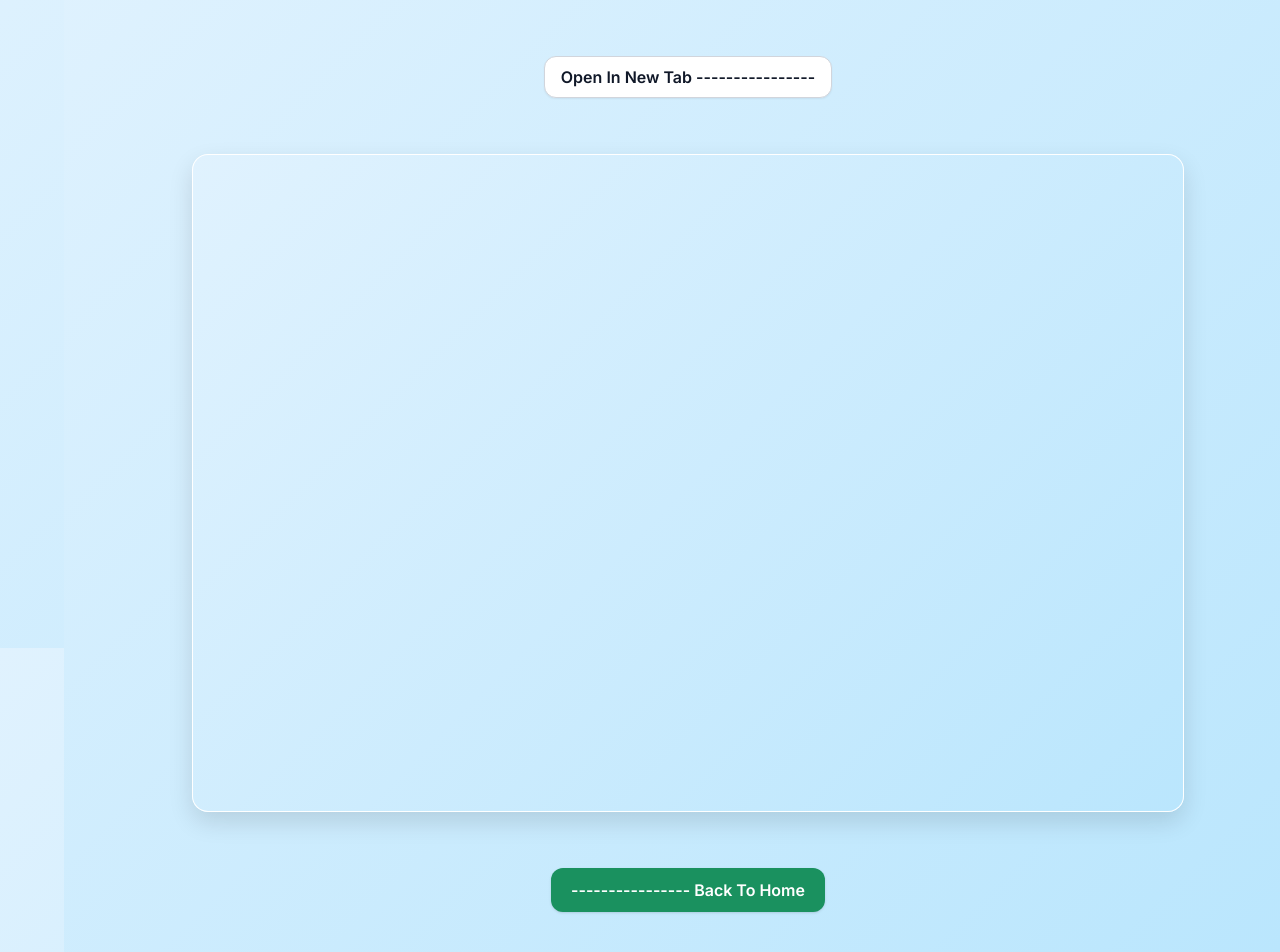
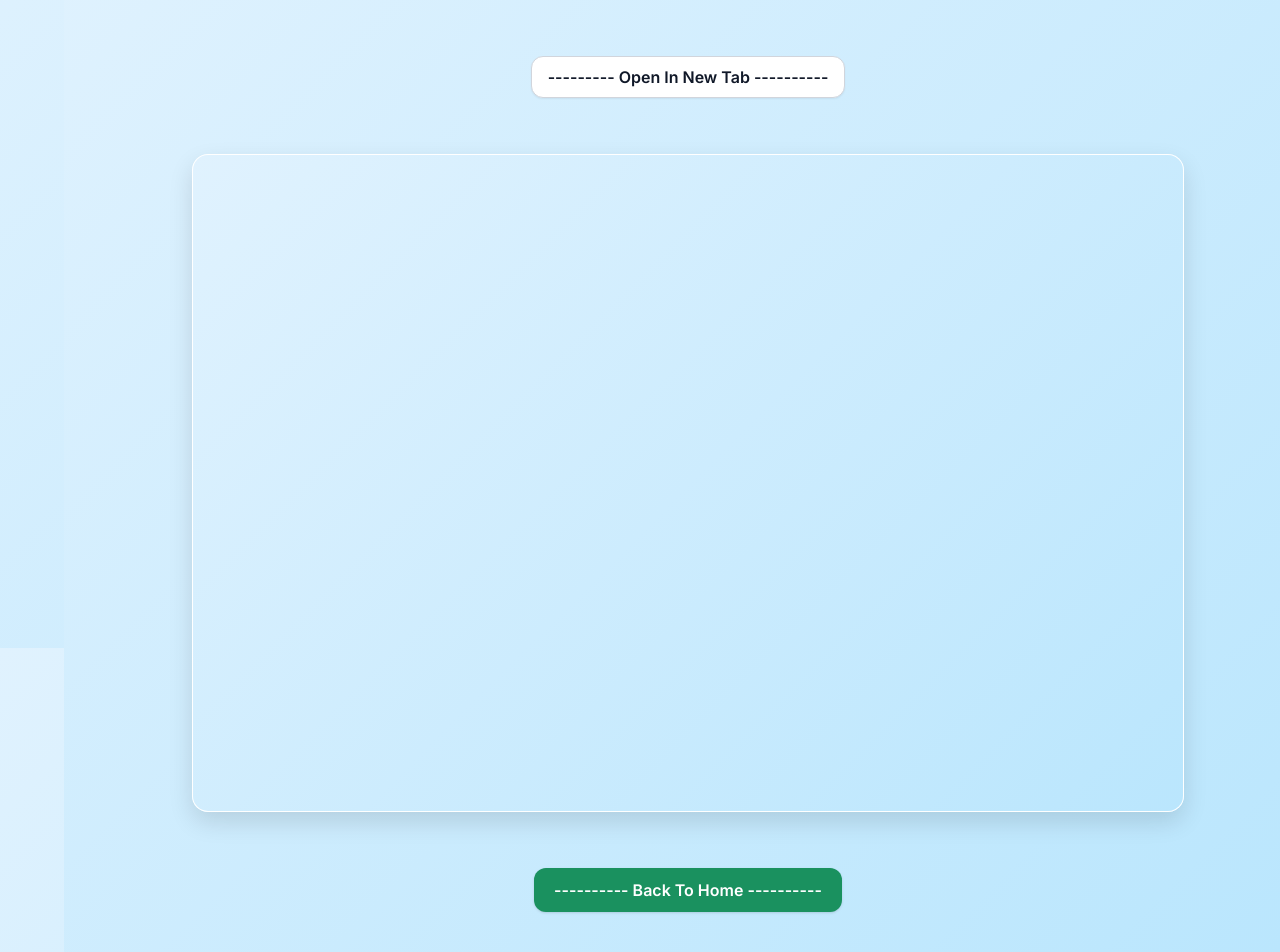
Before and after one commit to mohdazlanabas/biogas_indonesia, a React (Vite) app: page /view/ad-bahasa-presentasi in a window 1280 px wide. Shown: the part 152-1104 px from the top of the page. Built offline with nearby package versions, Linux system fonts and the light colour scheme.

Commit message:
This Update Automatically From zsh Script.

```diff
--- a/src/pages/Viewer.tsx
+++ b/src/pages/Viewer.tsx
@@ -54,8 +54,7 @@ export function Viewer() {
             rel="noreferrer"
             aria-label="Open presentation in new tab"
           >
-            Open In New Tab
-            ----------------
+            --------- Open In New Tab ----------
           </a>
         </div>
         <div className="bg-white/95 backdrop-blur rounded-2xl shadow-lg overflow-hidden border border-white/70 mx-auto max-w-5xl">
@@ -73,8 +72,7 @@ export function Viewer() {
             className="inline-flex max-w-full items-center gap-2 align-middle whitespace-nowrap rounded-xl bg-brand-600 text-white px-5 py-2.5 text-base font-semibold hover:bg-brand-700 shadow align-middle cursor-pointer"
             aria-label="Back to home"
           >
-            ----------------
-            Back To Home
+            ---------- Back To Home ----------
           </button>
         </div>
       </div>
```
